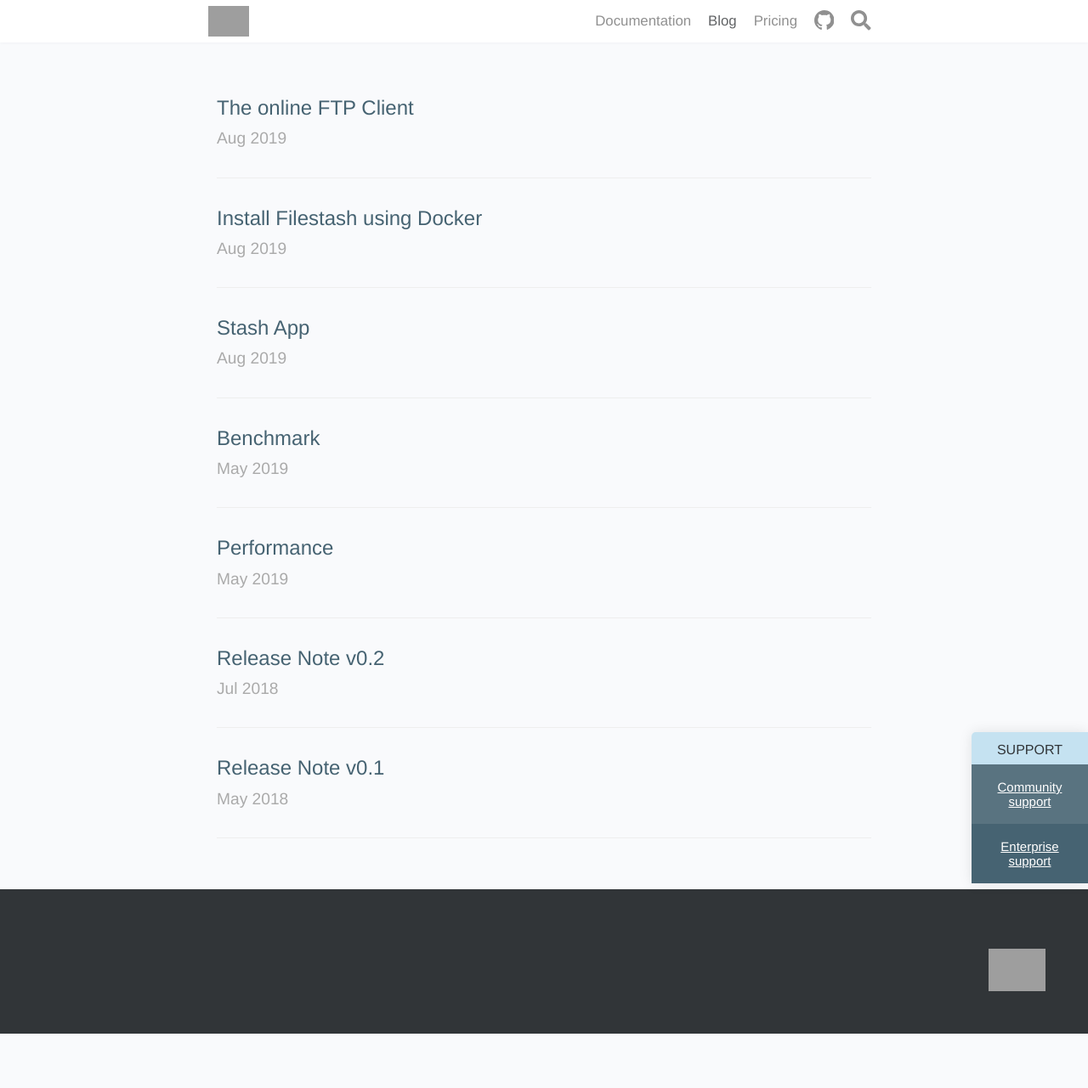
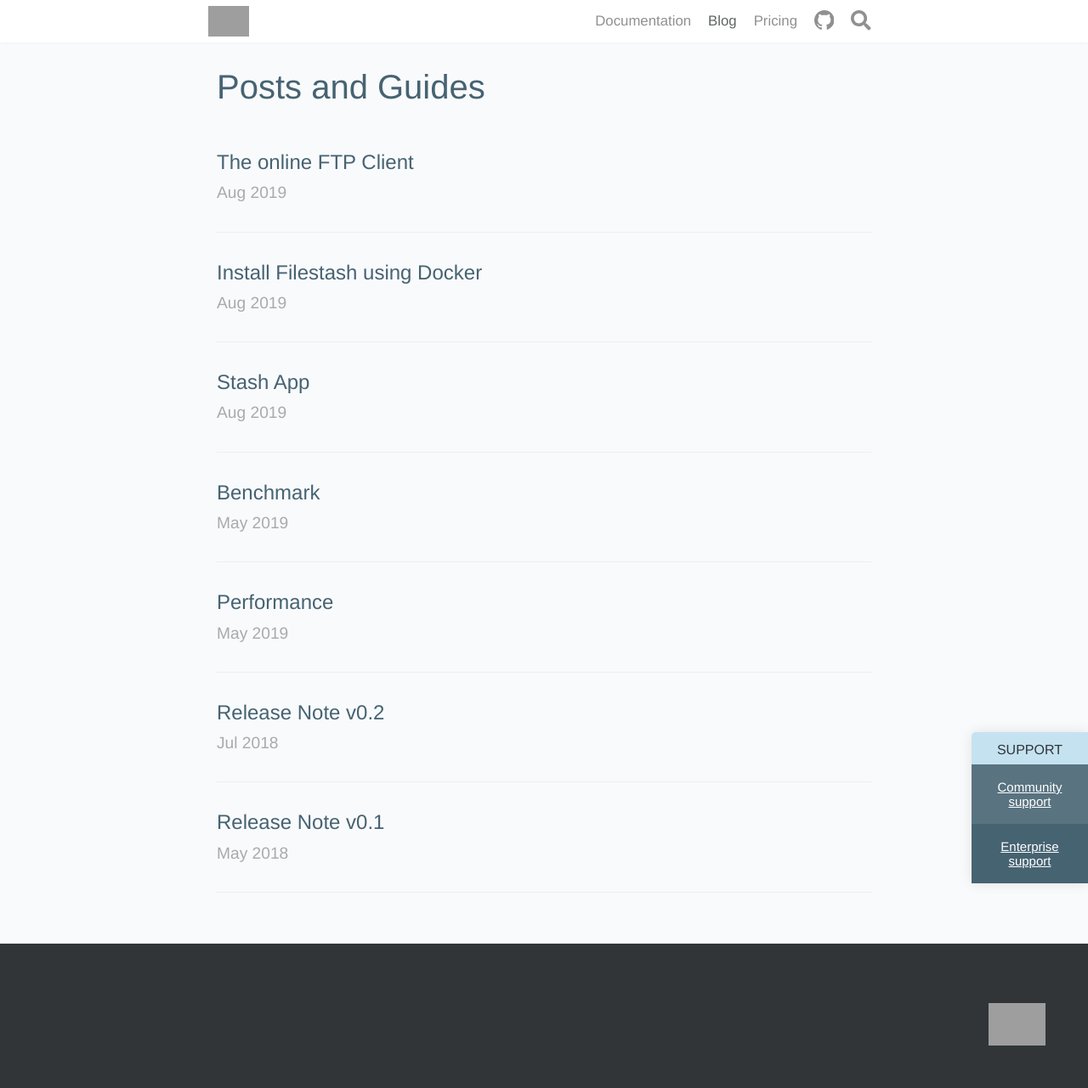
Before and after one commit to mickael-kerjean/filestash-website, a Jekyll site: the page built from posts.html, in a window 1280 px wide. Shown: the whole page at 85% size. Built offline with Jekyll 4.4.1, drawn with Linux system fonts in a browser that asks for light colours; nearby versions of some CDN libraries; library files that are not in the unit come from our copies; comment, search, counter and statistics services are not loaded; before the commit the page ends 1217 px from its top, so only the background shows below that; grey boxes are pictures that could not be loaded.

Commit message:
improve (guide): guide page for SEO

```diff
--- a/js/main.js
+++ b/js/main.js
@@ -120,7 +120,7 @@
 
 // Add an anchor link to the page headers to create a shareable URL
 (function() {
-	$("#main h2, #main h3").each(function() {
+	$("#main:not(.no-anchor) h2, #main:not(.no-anchor) h3").each(function() {
 		$(this).prepend($(
 			`<a class="link-anchor" href="#${$(this).attr("id")}" aria-hidden="true">` +
 				'<svg class="svg-inline" viewBox="0 0 512 512" aria-hidden="true"><path fill="currentColor" d="M326.612 185.391c59.747 59.809 58.927 155.698.36 214.59-.11.12-.24.25-.36.37l-67.2 67.2c-59.27 59.27-155.699 59.262-214.96 0-59.27-59.26-59.27-155.7 0-214.96l37.106-37.106c9.84-9.84 26.786-3.3 27.294 10.606.648 17.722 3.826 35.527 9.69 52.721 1.986 5.822.567 12.262-3.783 16.612l-13.087 13.087c-28.026 28.026-28.905 73.66-1.155 101.96 28.024 28.579 74.086 28.749 102.325.51l67.2-67.19c28.191-28.191 28.073-73.757 0-101.83-3.701-3.694-7.429-6.564-10.341-8.569a16.037 16.037 0 0 1-6.947-12.606c-.396-10.567 3.348-21.456 11.698-29.806l21.054-21.055c5.521-5.521 14.182-6.199 20.584-1.731a152.482 152.482 0 0 1 20.522 17.197zM467.547 44.449c-59.261-59.262-155.69-59.27-214.96 0l-67.2 67.2c-.12.12-.25.25-.36.37-58.566 58.892-59.387 154.781.36 214.59a152.454 152.454 0 0 0 20.521 17.196c6.402 4.468 15.064 3.789 20.584-1.731l21.054-21.055c8.35-8.35 12.094-19.239 11.698-29.806a16.037 16.037 0 0 0-6.947-12.606c-2.912-2.005-6.64-4.875-10.341-8.569-28.073-28.073-28.191-73.639 0-101.83l67.2-67.19c28.239-28.239 74.3-28.069 102.325.51 27.75 28.3 26.872 73.934-1.155 101.96l-13.087 13.087c-4.35 4.35-5.769 10.79-3.783 16.612 5.864 17.194 9.042 34.999 9.69 52.721.509 13.906 17.454 20.446 27.294 10.606l37.106-37.106c59.271-59.259 59.271-155.699.001-214.959z"></path></svg>' +
--- a/posts.html
+++ b/posts.html
@@ -5,12 +5,20 @@
 
 {% include menu.html context="splash" %}
 
-<div id="main" class="container">
+<div id="main" class="container no-anchor">
+  <h1>Posts and Guides</h1>
+  <style>
+    #main h2{
+        font-weight: normal!important;
+        display: inline-block!important;
+        margin: 0!important;
+    }
+  </style>
   <section>
     {% for post in site.posts %}
     <div class="article">
       <a href="{{ post.url }}">
-        {{ post.title }} <br><span class="timestamp">{{ post.date | date: "%b %Y" }}</span>
+        <h2>{{ post.title }}</h2> <br><span class="timestamp">{{ post.date | date: "%b %Y" }}</span>
       </a>
     </div>
     {% endfor %}
```
